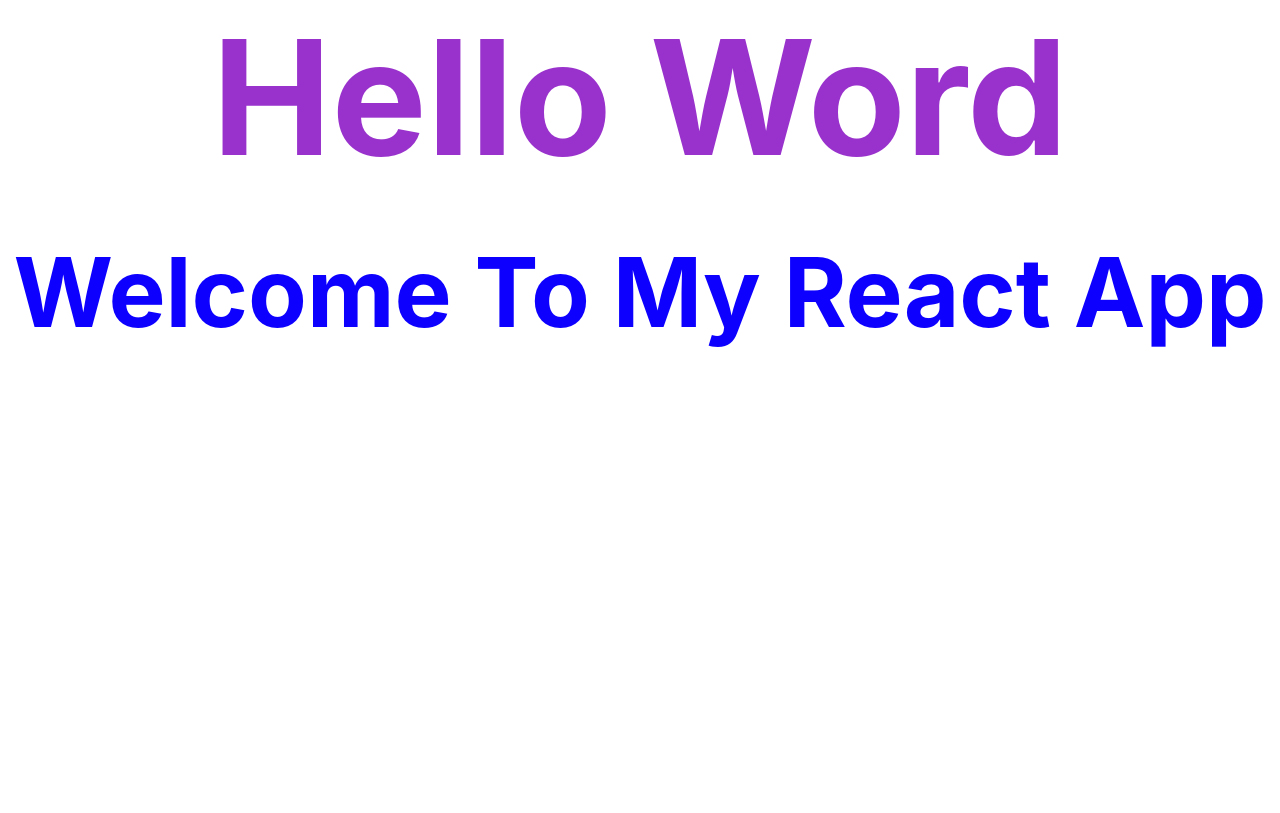
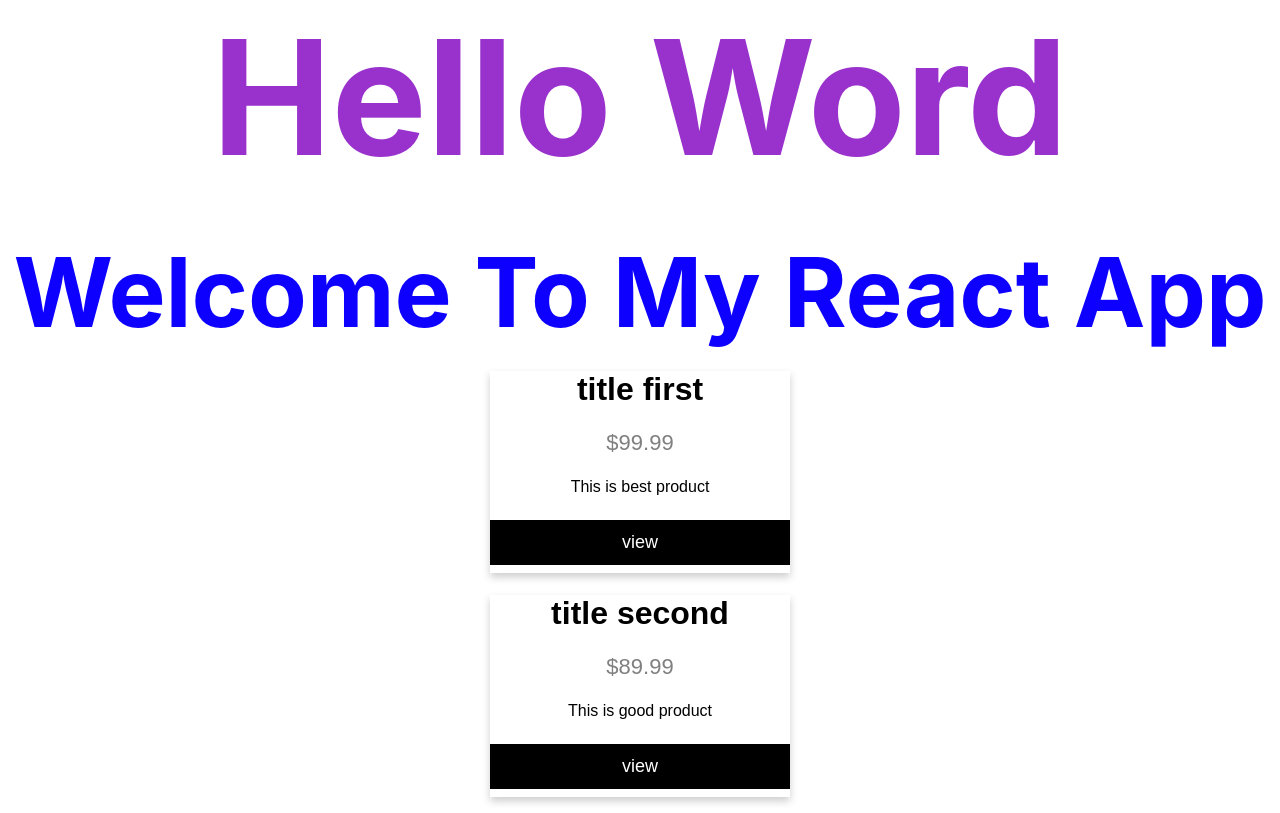
Before and after one commit to raofaisalmaqbool/React-Staging-App, a React (Create React App) app: page / in a window 1280 px wide. Built offline with nearby package versions, Linux system fonts and the light colour scheme.

Commit message:
reuseable component with map function by passing propes

```diff
--- a/src/components/ClickEvent/ClickEvent.js
+++ b/src/components/ClickEvent/ClickEvent.js
@@ -25,8 +25,8 @@ export default function ClickEvent() {
       <br />
       <button onClick={OnClick}>Click Me</button>
 
-        {/* sending props to the components */}
-      <PropsWork name={'test'} email={'test@gmail.com'}/>
+      {/* sending props to the components */}
+      <PropsWork name={"test"} email={"test@gmail.com"} />
     </div>
   );
 }
--- /dev/null
+++ b/src/components/MapImplement/MapImplement.js
@@ -0,0 +1,23 @@
+import React, { useState } from "react";
+import "./style.css";
+
+
+export default function MapImplement(props) {
+    const [title, setTitle] = useState(props.title);
+    const [price, setPrice] = useState(props.price);
+    const [discription, setDiscription] = useState(props.discription);
+    const [butonTag, setbutonTage] = useState(props.butonTag);
+
+  return (
+    <div className="MapImplement">
+      <div className="card">
+        <h1>{title}</h1>
+        <p className="price">{price}</p>
+        <p>{discription}</p>
+        <p>
+          <button>{butonTag}</button>
+        </p>
+      </div>
+    </div>
+  );
+}
--- /dev/null
+++ b/src/components/MapImplement/style.css
@@ -0,0 +1,30 @@
+.card {
+    box-shadow: 0 4px 8px 0 rgba(0, 0, 0, 0.2);
+    max-width: 300px;
+    margin: auto;
+    text-align: center;
+    font-family: arial;
+    float: center;
+  }
+
+
+  .price {
+    color: grey;
+    font-size: 22px;
+  }
+
+  .card button {
+    border: none;
+    outline: 0;
+    padding: 12px;
+    color: white;
+    background-color: #000;
+    text-align: center;
+    cursor: pointer;
+    width: 100%;
+    font-size: 18px;
+  }
+
+  .card button:hover {
+    opacity: 0.7;
+  }
--- a/src/components/TestPostApi/TestPostApi.js
+++ b/src/components/TestPostApi/TestPostApi.js
@@ -1,54 +1,77 @@
-import React, { useState, useEffect } from 'react'
-import './style.css';
-
+import React, { useState, useEffect } from "react";
+import "./style.css";
 
 export default function TestPostApi() {
-    const [email, setStateEmail] = useState('');
-    const [password, setStatePassword] = useState('');
+  const [email, setStateEmail] = useState("");
+  const [password, setStatePassword] = useState("");
 
-    function userLogin(){
+  function userLogin() {
     console.warn(email, password);
-        let data = {email, password}
+    let data = { email, password };
 
     fetch("http://52.198.220.115/api/user_login/", {
-            method: 'POST',
+      method: "POST",
       headers: {
-                'Accept': 'application/json',
-                'Content-Type': 'application/json' },
+        Accept: "application/json",
+        "Content-Type": "application/json",
+      },
       body: JSON.stringify(data),
-
-    }).then((response) => response.json())
+    })
+      .then((response) => response.json())
       .then((data) => {
-      console.log('Success:', data);
+        console.log("Success:", data);
       })
       .catch((error) => {
-      console.error('Error:', error);
+        console.error("Error:", error);
       });
   }
 
-
   return (
-    <div className='TestPostApi'>
-
+    <div className="TestPostApi">
       <h1>Test Post Api</h1>
 
-
       <div className="imgcontainer">
-            <img id='img123' src="img_avatar2.png" alt="Avatar" className="avatar" />
+        <img
+          id="img123"
+          src="img_avatar2.png"
+          alt="Avatar"
+          className="avatar"
+        />
       </div>
 
       <div className="container">
-            <label for="email"><b>Email</b></label>
-            <input type="text" placeholder="Enter Your Email" name="email" value={email} onChange={(e)=>{setStateEmail(e.target.value)}} required />
+        <label for="email">
+          <b>Email</b>
+        </label>
+        <input
+          type="text"
+          placeholder="Enter Your Email"
+          name="email"
+          value={email}
+          onChange={(e) => {
+            setStateEmail(e.target.value);
+          }}
+          required
+        />
 
-            <label for="password"><b>Password</b></label>
-            <input type="password" placeholder="Enter Password" name="password" value={password} onChange={(e)=>{setStatePassword(e.target.value)}} required />
+        <label for="password">
+          <b>Password</b>
+        </label>
+        <input
+          type="password"
+          placeholder="Enter Password"
+          name="password"
+          value={password}
+          onChange={(e) => {
+            setStatePassword(e.target.value);
+          }}
+          required
+        />
 
-            <button type="submit" onClick={userLogin}>Login</button>
-
+        <button type="submit" onClick={userLogin}>
+          Login
+        </button>
       </div>
-
-
     </div>
-  )
+  );
 }
--- a/src/components/hello_word/HelloWord.js
+++ b/src/components/hello_word/HelloWord.js
@@ -1,13 +1,33 @@
-import React from 'react'
-import './style.css';
+import React from "react";
+import MapImplement from "../MapImplement/MapImplement";
+import "./style.css";
 
 export default function HelloWord() {
+  const data = [
+    {
+      title: "title first",
+      price: "$99.99",
+      discription: "This is best product",
+      butonTag: "view",
+    },
+    {
+      title: "title second",
+      price: "$89.99",
+      discription: "This is good product",
+      butonTag: "view",
+    },
+  ];
+
   return (
-    <div className='HelloWord'>
-      <div className='hello_word'>Hello Word</div>
-          <br></br> <br></br>
-      <div className='welcome'>Welcome To My React App</div>
+    <div className="HelloWord">
+      <div className="hello_word">Hello Word</div>
+      <br></br> <br></br>
+      <div className="welcome">Welcome To My React App</div>
+
+      {data.map((i) => (
+        <MapImplement title={i.title} price={i.price} discription={i.discription} butonTag={i.butonTag} />
+      ))}
+
     </div>
-
-  )
+  );
 }
```
Also changed, not shown: src/components/PropsWork/PropsWork.js (+9 -11 lines). Lines whose indentation alone changed are shown as unchanged.
